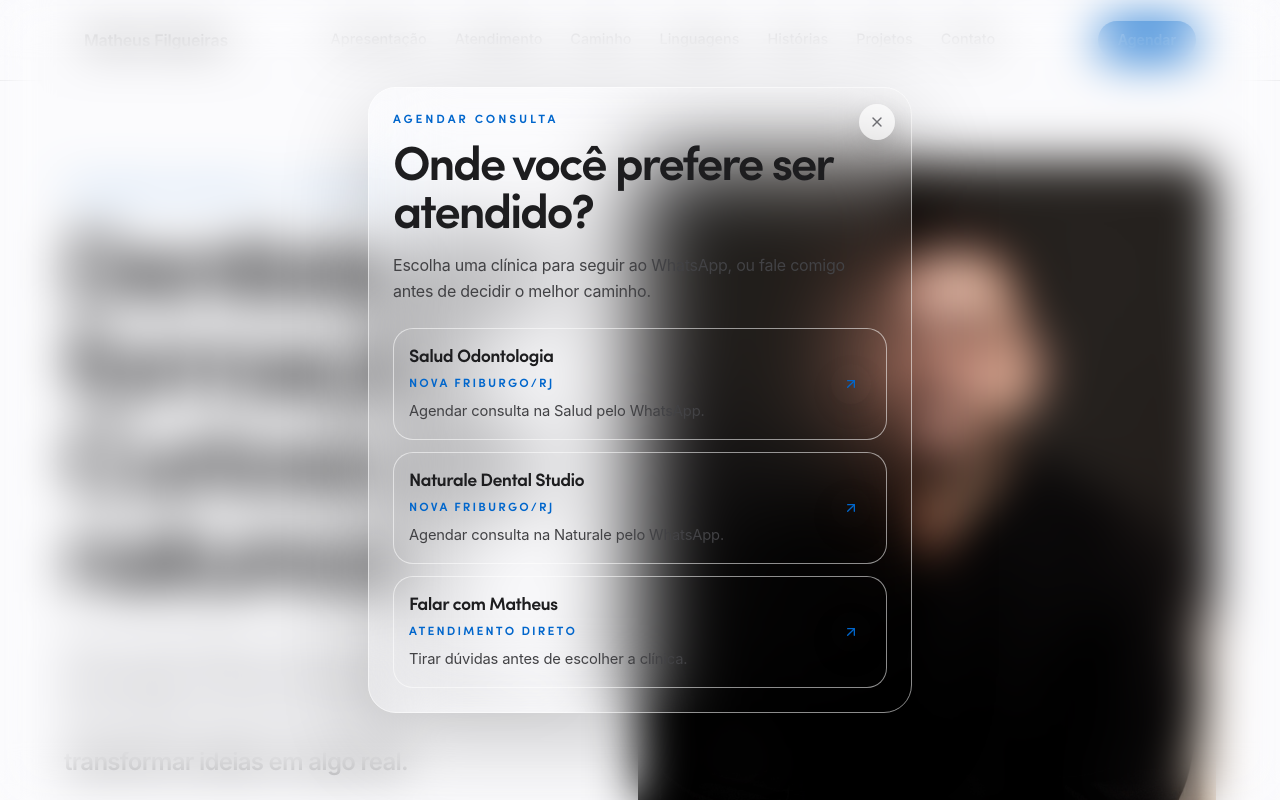
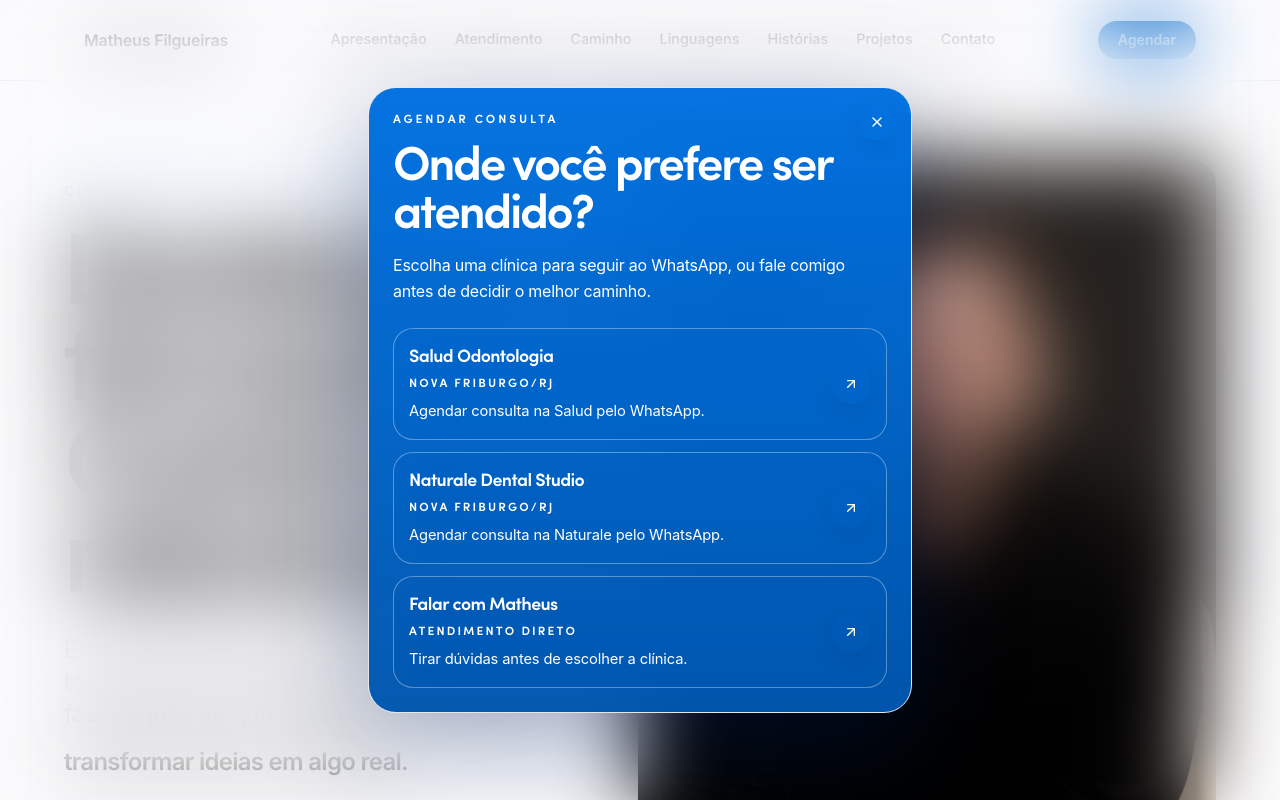
Before and after one commit to drmatheusfilgueiras/matheusfilgueiras, a React (Vite) app: page /teste-apple in a window 1280 px wide. Both pictures are taken after a click on the button "Agendar". Shown: the top 800 px of the page. Built offline with nearby package versions, Linux system fonts and the light colour scheme; the HTML template or start-up script is replaced by a standard one; a web font is replaced by a local one.

Commit message:
style: stabilize appointment modal contrast

```diff
--- a/src/pages/AppleTestPage.jsx
+++ b/src/pages/AppleTestPage.jsx
@@ -328,13 +328,13 @@
   );
 }
 
-function AppointmentModalApple({ open, onOpenChange, onBlue = false }) {
+function AppointmentModalApple({ open, onOpenChange }) {
   return (
     <Dialog.Root open={open} onOpenChange={onOpenChange}>
       <Dialog.Portal>
         <Dialog.Overlay asChild>
           <motion.div
-            className="fixed inset-0 z-[80] bg-[#07111d]/28 backdrop-blur-xl"
+            className="fixed inset-0 z-[80] bg-[#05101f]/48 backdrop-blur-2xl"
             initial={{ opacity: 0 }}
             animate={{ opacity: 1 }}
             exit={{ opacity: 0 }}
@@ -344,28 +344,28 @@
         <Dialog.Content asChild aria-labelledby="appointment-apple-title">
           <div className="pointer-events-none fixed inset-0 z-[90] flex items-center justify-center p-4 outline-none">
             <motion.div
-              className={`pointer-events-auto relative max-h-[calc(100vh-2rem)] w-full max-w-[34rem] overflow-y-auto rounded-[28px] border p-5 shadow-[0_28px_90px_rgba(0,0,0,0.2)] backdrop-blur-2xl transition-colors sm:p-6 ${
-                onBlue ? 'border-white/42 bg-white/14 text-white shadow-[0_28px_90px_rgba(0,20,70,0.26)]' : 'border-white/55 bg-white/78 text-[#1d1d1f]'
-              }`}
+              className="pointer-events-auto relative max-h-[calc(100vh-2rem)] w-full max-w-[34rem] overflow-y-auto rounded-[28px] border border-white/28 bg-[#0066cc] p-5 text-white shadow-[0_32px_110px_rgba(0,36,96,0.36)] backdrop-blur-2xl sm:p-6"
+              style={{
+                background:
+                  'linear-gradient(180deg, rgba(0,112,224,0.98) 0%, rgba(0,98,196,0.98) 58%, rgba(0,86,174,0.98) 100%)',
+              }}
               initial={{ opacity: 0, scale: 0.96 }}
               animate={{ opacity: 1, scale: 1 }}
               exit={{ opacity: 0, scale: 0.97 }}
               transition={{ duration: 0.28, ease: [0.22, 1, 0.36, 1] }}
             >
               <Dialog.Close
-                className={`absolute right-4 top-4 inline-flex h-9 w-9 items-center justify-center rounded-full shadow-[0_8px_24px_rgba(0,0,0,0.08)] backdrop-blur-xl transition-colors focus-visible:outline-none focus-visible:ring-2 focus-visible:ring-[#0066cc]/35 ${
-                  onBlue ? 'bg-white/18 text-white/78 hover:bg-white/28 hover:text-white' : 'bg-white/70 text-[#6e6e73] hover:bg-white hover:text-[#1d1d1f]'
-                }`}
+                className="absolute right-4 top-4 inline-flex h-9 w-9 items-center justify-center rounded-full bg-white/16 text-white/82 shadow-[0_8px_24px_rgba(0,0,0,0.08)] backdrop-blur-xl transition-colors hover:bg-white/24 hover:text-white focus-visible:outline-none focus-visible:ring-2 focus-visible:ring-white/60"
                 aria-label="Fechar"
               >
                 <X className="h-4 w-4" strokeWidth={2} />
               </Dialog.Close>
 
-              <p className={`pr-12 text-xs font-semibold uppercase tracking-[0.24em] ${onBlue ? 'text-white/66' : 'text-[#0066cc]'}`}>Agendar consulta</p>
-              <Dialog.Title id="appointment-apple-title" className={`mt-4 max-w-[16ch] text-3xl font-semibold leading-[1] tracking-[-0.05em] sm:text-5xl ${onBlue ? 'text-white' : 'text-[#1d1d1f]'}`}>
+              <p className="pr-12 text-xs font-semibold uppercase tracking-[0.24em] text-white/72">Agendar consulta</p>
+              <Dialog.Title id="appointment-apple-title" className="mt-4 max-w-[16ch] text-3xl font-semibold leading-[1] tracking-[-0.05em] text-white sm:text-5xl">
                 Onde você prefere ser atendido?
               </Dialog.Title>
-              <Dialog.Description className={`mt-3 max-w-xl text-base leading-relaxed tracking-[-0.015em] ${onBlue ? 'text-white/78' : 'text-[#424245]'}`}>
+              <Dialog.Description className="mt-3 max-w-xl text-base leading-relaxed tracking-[-0.015em] text-white/82">
                 Escolha uma clínica para seguir ao WhatsApp, ou fale comigo antes de decidir o melhor caminho.
               </Dialog.Description>
 
@@ -376,20 +376,14 @@
                     href={option.href}
                     target="_blank"
                     rel="noreferrer noopener"
-                    className={`group grid gap-3 rounded-[20px] p-4 backdrop-blur-xl transition-transform hover:-translate-y-0.5 focus-visible:outline-none focus-visible:ring-2 focus-visible:ring-[#0066cc]/35 sm:grid-cols-[1fr_auto] sm:items-center ${
-                      onBlue
-                        ? 'bg-white/10 shadow-[inset_0_0_0_1px_rgba(255,255,255,0.32)] hover:bg-white/16'
-                        : 'bg-white/58 shadow-[inset_0_0_0_1px_rgba(255,255,255,0.55)] hover:bg-white/76'
-                    }`}
+                    className="group grid gap-3 rounded-[20px] bg-white/12 p-4 shadow-[inset_0_0_0_1px_rgba(255,255,255,0.34)] backdrop-blur-xl transition-transform hover:-translate-y-0.5 hover:bg-white/18 focus-visible:outline-none focus-visible:ring-2 focus-visible:ring-white/60 sm:grid-cols-[1fr_auto] sm:items-center"
                   >
                     <span>
-                      <span className={`block text-lg font-semibold tracking-[-0.035em] ${onBlue ? 'text-white' : 'text-[#1d1d1f]'}`}>{option.title}</span>
-                      <span className={`mt-1 block text-xs font-semibold uppercase tracking-[0.18em] ${onBlue ? 'text-white/54' : 'text-[#0066cc]'}`}>{option.subtitle}</span>
-                      <span className={`mt-2 block text-[0.92rem] leading-relaxed tracking-[-0.01em] ${onBlue ? 'text-white/74' : 'text-[#424245]'}`}>{option.description}</span>
+                      <span className="block text-lg font-semibold tracking-[-0.035em] text-white">{option.title}</span>
+                      <span className="mt-1 block text-xs font-semibold uppercase tracking-[0.18em] text-white/62">{option.subtitle}</span>
+                      <span className="mt-2 block text-[0.92rem] leading-relaxed tracking-[-0.01em] text-white/78">{option.description}</span>
                     </span>
-                    <span className={`inline-flex h-10 w-10 items-center justify-center rounded-full shadow-[0_8px_24px_rgba(0,0,0,0.08)] transition-colors ${
-                      onBlue ? 'bg-white/14 text-white group-hover:bg-white group-hover:text-[#0066cc]' : 'bg-white/86 text-[#0066cc] group-hover:bg-[#0066cc] group-hover:text-white'
-                    }`}>
+                    <span className="inline-flex h-10 w-10 items-center justify-center rounded-full bg-white/16 text-white shadow-[0_8px_24px_rgba(0,0,0,0.08)] transition-colors group-hover:bg-white group-hover:text-[#0066cc]">
                       <ArrowUpRight className="h-4 w-4" strokeWidth={2} />
                     </span>
                   </a>
@@ -855,7 +849,7 @@
         </section>
       </main>
 
-      <AppointmentModalApple open={appointmentOpen} onOpenChange={setAppointmentOpen} onBlue={headerOnBlue} />
+      <AppointmentModalApple open={appointmentOpen} onOpenChange={setAppointmentOpen} />
     </div>
   );
 }
```
